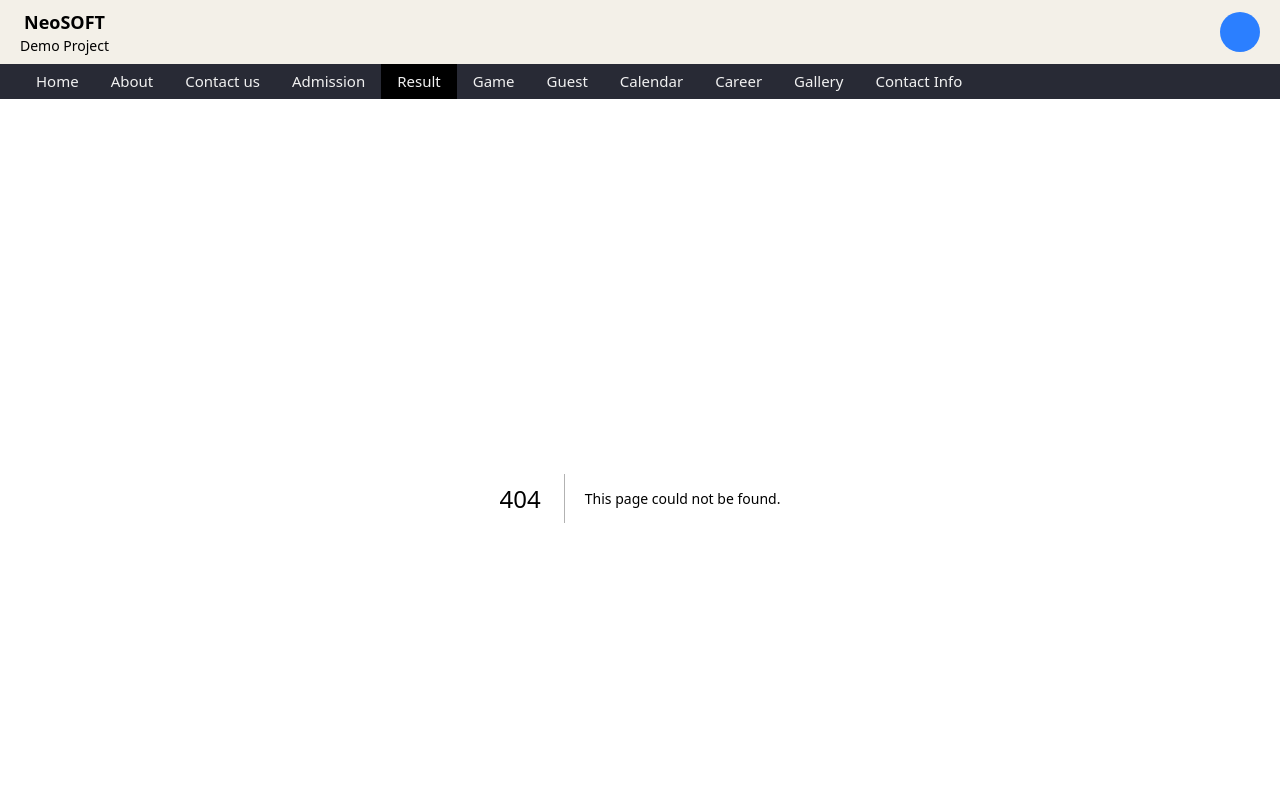
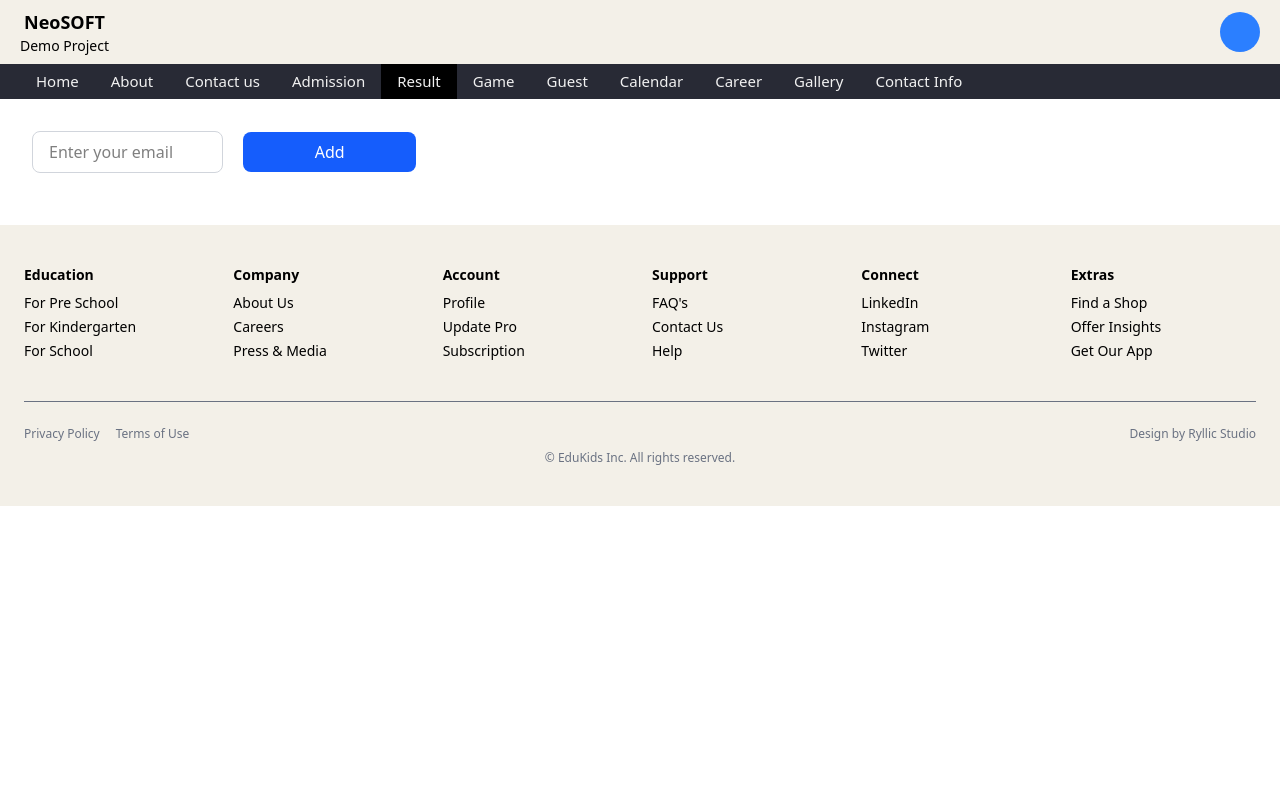
Before and after one commit to Nanbaboo-Verma/alcm, a Next.js app: page /result in a window 1280 px wide. Before the commit this address had no page. Shown: the top 800 px of the page. Built offline with nearby package versions, Linux system fonts and the light colour scheme.

Commit message:
result todo added

```diff
--- /dev/null
+++ b/app/result/page.tsx
@@ -0,0 +1,76 @@
+'use client'
+import { useState } from "react";
+import { Edit, Trash2 } from "react-feather";
+
+interface Todo {
+    id: number;
+    text: string;
+}
+
+const Result: React.FC = () => {
+    const [todos, setTodos] = useState<Todo[]>([]);
+    const [input, setInput] = useState<string>('');
+    const [editId, setEditId] = useState<number | null>(null);
+
+    const handleAddTodo = () => {
+        if (!input.trim()) return;
+
+        if (editId !== null) {
+            setTodos((prev) =>
+                prev.map((todo)=>
+                    todo.id===editId? {...todo,text:input}:todo
+                )
+            );
+            setEditId(null)
+
+        } else {
+            setTodos((prev) => [...prev, { id: Date.now(), text: input }]);
+        }
+        setInput(' ')
+    }
+
+    const handleDelete = (id: number) => {
+        setTodos((prev) =>
+            prev.filter((item) =>
+                item.id !== id
+            )
+        )
+    }
+
+    const handleEdit = (todo: Todo) => {
+        setInput(todo.text);
+        setEditId(todo.id)
+    }
+
+
+    return <div className="p-8">
+        <div className="max-w-96 flex gap-5 items-center mb-5">
+            <input
+                type="email"
+                id="email"
+                name="email"
+                value={input}
+                onChange={(e) => setInput(e.target.value)}
+                placeholder="Enter your email"
+                className="w-full px-4 py-2 border border-gray-300 rounded-lg focus:ring-2 focus:ring-blue-500 outline-none"
+            />
+
+            <button
+                onClick={handleAddTodo}
+                className="w-full cursor-pointer bg-blue-600 text-white py-2 rounded-lg hover:bg-blue-700 transition">
+                {editId ? "Update" : "Add"}
+            </button>
+        </div>
+
+        <ul className="list-disc">
+            {todos.map((item, id) => {
+                return <li key={id}>{id} {' '} {item.text}
+                    <button onClick={()=>handleEdit(item)} className="cursor-pointer"><Edit size={18} /></button>
+                    <button onClick={() => handleDelete(item.id)} className="cursor-pointer"><Trash2 size={18} /></button>
+                </li>
+            })}
+        </ul>
+    </div>
+}
+
+export default Result;
```
